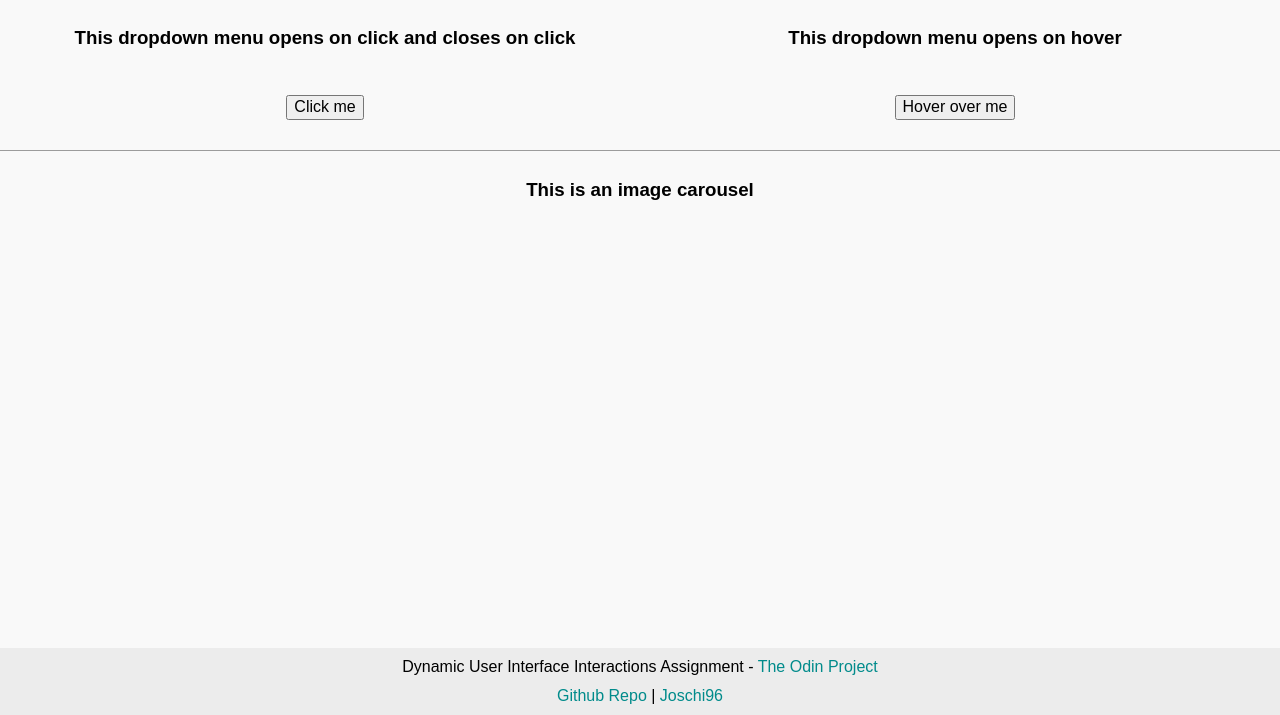
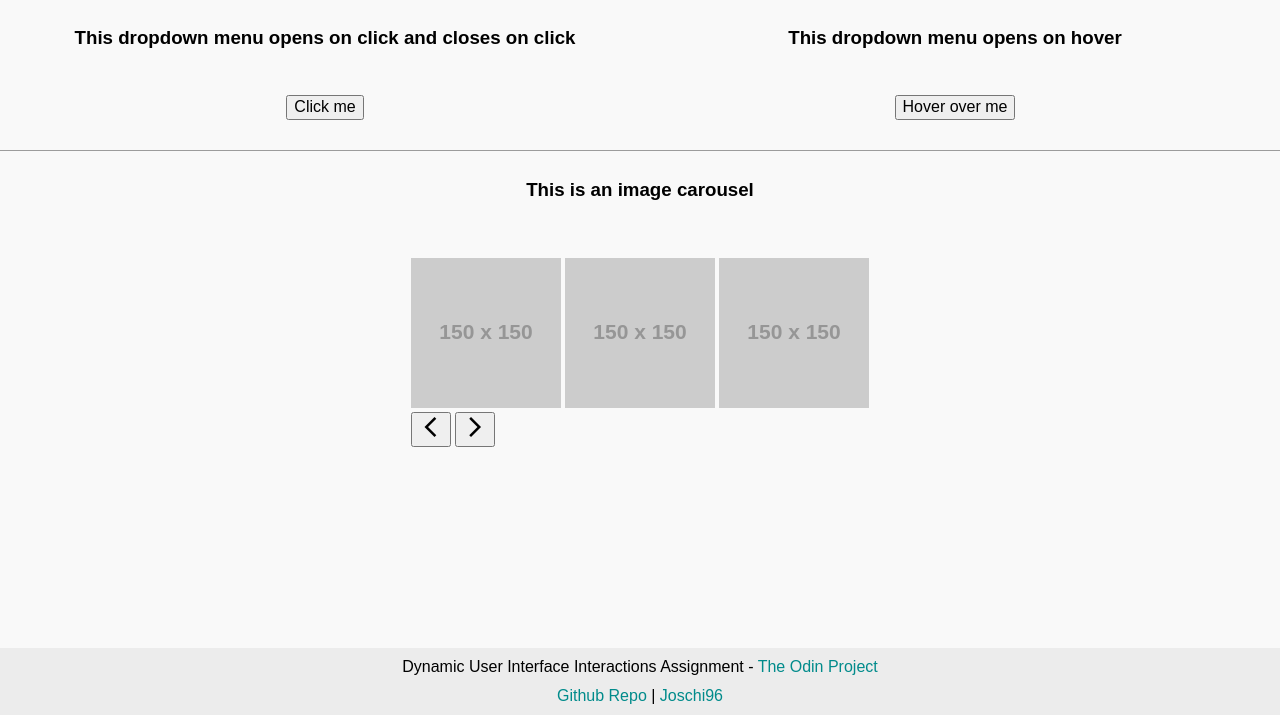
Before and after one commit to Joschi96/dropdown-image-carousel, a website built with webpack: page src/index.html in a window 1280 px wide. Shown: the part 85-800 px from the top of the page. Built offline with nearby package versions, Linux system fonts and the light colour scheme; placeholder pictures from the web are drawn by us.

Commit message:
add html structure for image carousel and basic styling

```diff
--- a/src/index.html
+++ b/src/index.html
@@ -3,6 +3,8 @@
   <head>
     <meta charset="UTF-8" />
     <meta name="viewport" content="width=device-width, initial-scale=1.0" />
+    <link href="https://fonts.googleapis.com/icon?family=Material+Symbols+Outlined"
+      rel="stylesheet">
     <title>Dynamic User Interface Interactions</title>
   </head>
   <body>
@@ -35,10 +37,40 @@
           </div>
         </div>
       </div>
-      <div class="container">
+      <div class="container column-flex">
         <h3 class="container-title">This is an image carousel</h3>
+        <div class="carousel">
+          <div class="carousel-track">
+            <img
+              src="https://via.placeholder.com/150"
+              alt="Placeholder Image"
+              class="carousel-slide"
+            />
+            <img
+              src="https://via.placeholder.com/150"
+              alt="Placeholder Image"
+              class="carousel-slide"
+            />
+            <img
+              src="https://via.placeholder.com/150"
+              alt="Placeholder Image"
+              class="carousel-slide"
+            />
+          </div>
+          <button class="carousel-btn prev"><span class="material-symbols-outlined">
+            arrow_back_ios_new
+            </span></button>
+          <button class="carousel-btn next"><span class="material-symbols-outlined">
+            arrow_forward_ios
+            </span></button>
+            <div class="carousel-nav">
+              <span class="dot active"></span>
+              <span class="dot"></span>
+              <span class="dot"></span>
+            </div>
       </div>
     </div>
+  </div>
 
     <footer>
       <p>
--- a/src/styles.css
+++ b/src/styles.css
@@ -43,6 +43,14 @@ body {
   border-top: #9c9c9c 1px solid;
   padding: 10px 10px 30px 10px;
   justify-content: center;
+}
+
+.column-flex {
+  display: flex;
+  flex-direction: column;
+  justify-content: center;
+  align-items: center;
+  gap: 10px;
 }
 
 .main-content{
```
